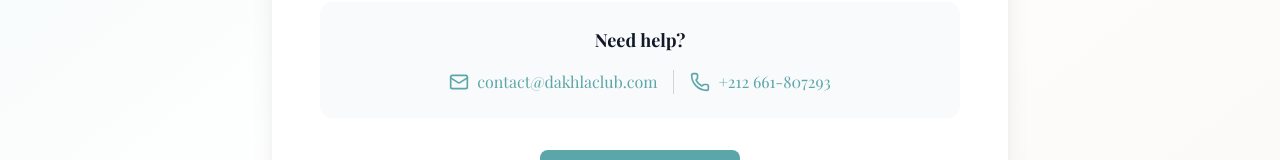
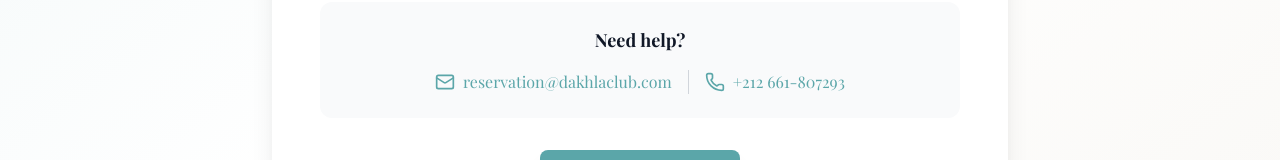
Before and after one commit to successproductions/hotel-thalasso-landing, a Next.js app: page /en/merci in a window 1280 px wide. Shown: the part 585-745 px from the top of the page. Built offline with nearby package versions, Linux system fonts and the light colour scheme.

Commit message:
change email

```diff
--- a/src/app/[locale]/merci/page.tsx
+++ b/src/app/[locale]/merci/page.tsx
@@ -90,11 +90,11 @@ export default async function MerciPage({
             </h2>
             <div className="flex flex-col sm:flex-row gap-4 justify-center items-center">
               <a
-                href={`mailto:${text.contact.email}`}
+                href={`mailto:reservation@dakhlaclub.com`}
                 className="flex items-center gap-2 text-[#5ba6a9] hover:text-[#c4b89a] transition-colors"
               >
                 <Mail size={20} />
-                <span>{text.contact.email}</span>
+                <span>reservation@dakhlaclub.com</span>
               </a>
               <div className="hidden sm:block w-px h-6 bg-gray-300"></div>
               <a
```
